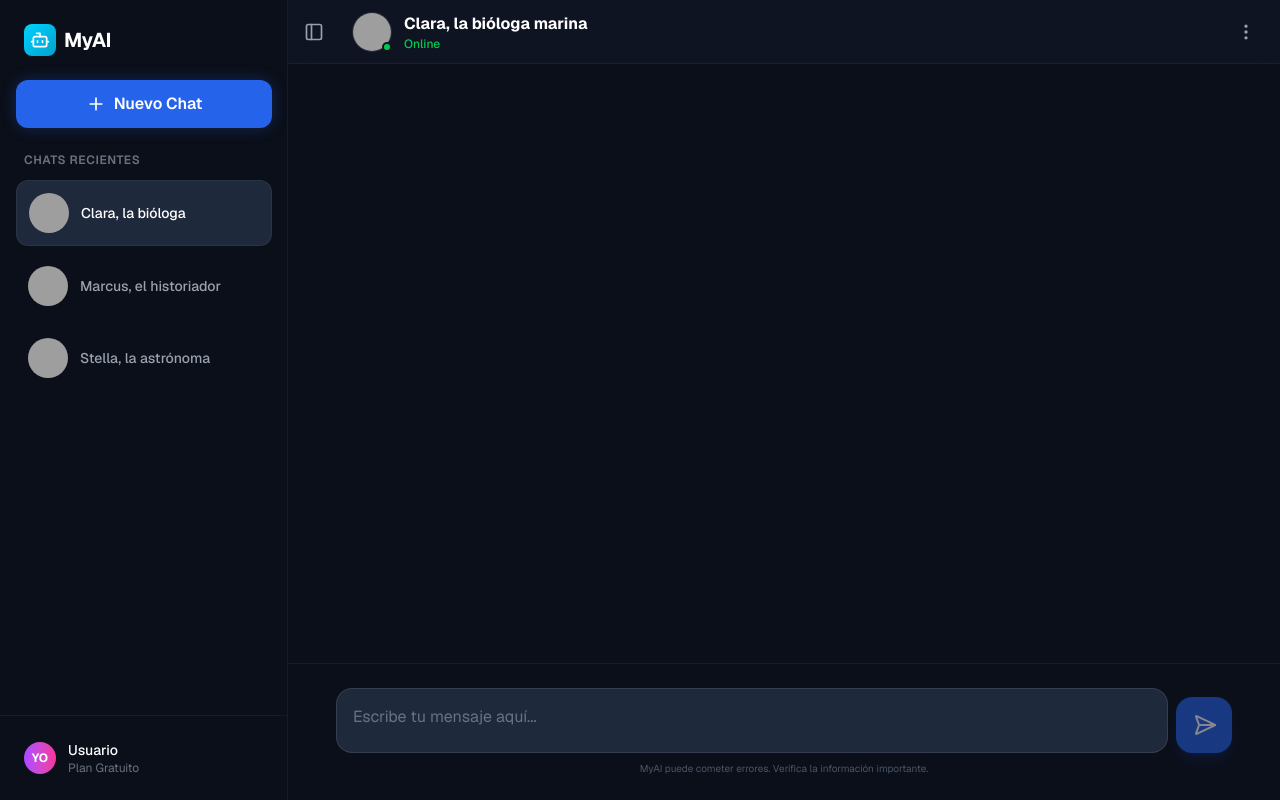
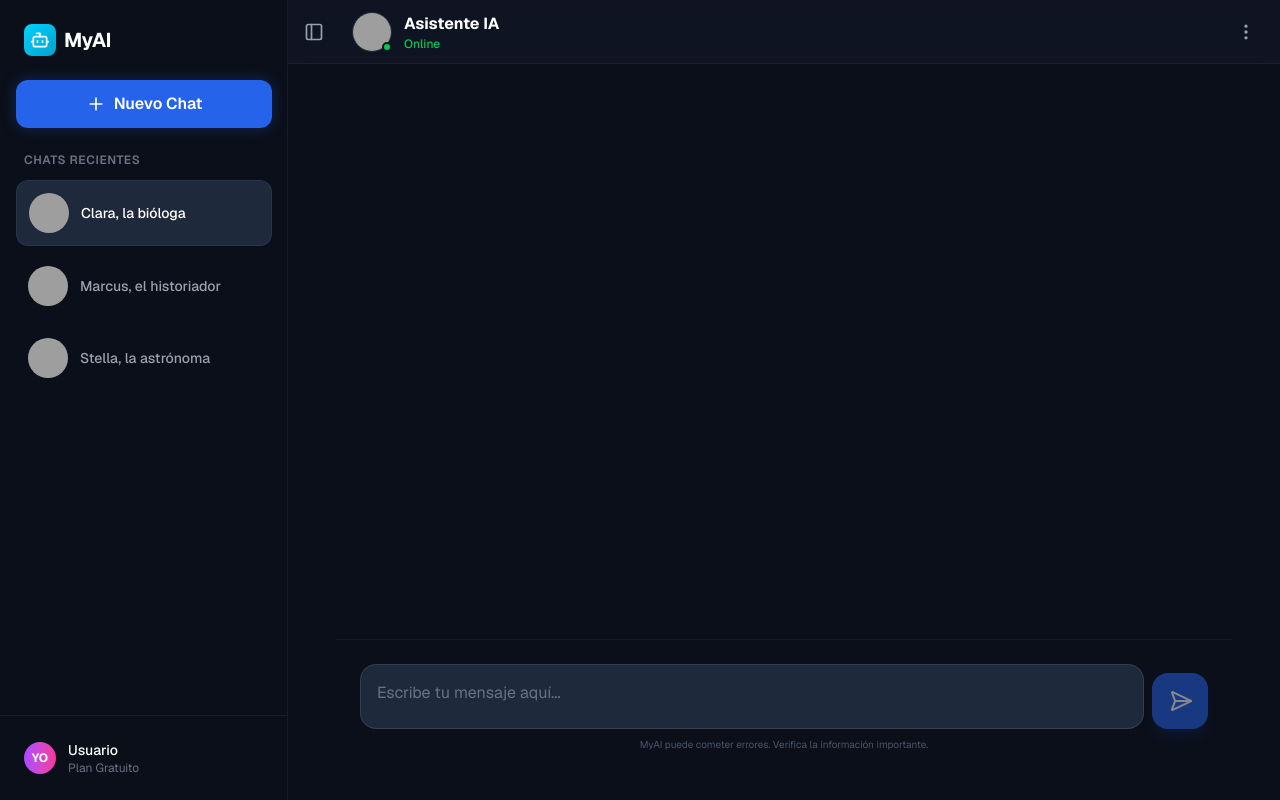
Before and after one commit to DaniielDz/MyAI, a Next.js app: page /chat in a window 1280 px wide. Built offline with nearby package versions, Linux system fonts and the light colour scheme; grey boxes are pictures that could not be loaded.

Commit message:
refactor(chat): extract ChatArea component and support dynamic character loading

```diff
--- /dev/null
+++ b/app/chat/components/ChatArea.tsx
@@ -0,0 +1,78 @@
+"use client";
+
+import React, { useEffect, useRef } from 'react';
+import { useChat } from '@ai-sdk/react';
+import { DefaultChatTransport } from 'ai';
+import { UIMessage } from 'ai';
+import { ChatInput } from './ChatInput';
+import { MessageBubble } from './MessageBubble';
+import { Character } from '@/app/types/chat';
+import { getChatHistory, saveChatHistory } from '@/lib/storage';
+
+interface ChatAreaProps {
+  character: Character & { systemPrompt?: string };
+  characterId?: string;
+}
+
+const ChatArea: React.FC<ChatAreaProps> = ({ character, characterId }) => {
+  const messagesEndRef = useRef<HTMLDivElement>(null);
+  const scrollToBottom = () => messagesEndRef.current?.scrollIntoView({ behavior: 'smooth' });
+
+  const { sendMessage, messages, status, setMessages } = useChat({
+    transport: new DefaultChatTransport({
+      body: {
+        characterId: character.id,
+        characterName: character.name,
+        systemPrompt: character.systemPrompt,
+      },
+    }),
+    onFinish: ({ message }) => {
+      try {
+        const historyToSave = message ? [...messages, message] : messages;
+        if (characterId) saveChatHistory(characterId, historyToSave);
+      } catch (err) {
+        console.error('Error saving chat history', err);
+      }
+      scrollToBottom();
+    },
+    onError: (err) => {
+      console.error('Chat error:', err);
+    },
+  });
+
+  useEffect(() => {
+    if (!characterId) return;
+    try {
+      const savedHistory = getChatHistory(characterId);
+      if (savedHistory && setMessages) setMessages(savedHistory);
+    } catch (err) {
+      console.error('Error loading history', err);
+      if (setMessages) setMessages([]);
+    }
+  }, [characterId, setMessages]);
+
+  useEffect(() => {
+    scrollToBottom();
+  }, [messages, status]);
+
+  const isLoading = status === 'streaming' || status === 'submitted';
+
+  const onSend = (text: string) => {
+    sendMessage({ text });
+  };
+
+  return (
+    <>
+      {messages.map((msg) => (
+        <MessageBubble key={msg.id} message={msg} character={character} />
+      ))}
+      {isLoading && messages[messages.length - 1]?.role === 'user' && (
+        <div className="text-gray-500 text-sm animate-pulse pl-4 mb-4">Escribiendo...</div>
+      )}
+      <div ref={messagesEndRef} />
+      <ChatInput onSendMessage={onSend} isLoading={isLoading} />
+    </>
+  );
+};
+
+export default ChatArea;
--- a/app/chat/components/ChatInterface.tsx
+++ b/app/chat/components/ChatInterface.tsx
@@ -1,30 +1,30 @@
 "use client";
 
-import { useState, useEffect, useRef } from 'react';
+import { useState, useEffect } from 'react';
+import { useSearchParams } from 'next/navigation';
 import { Menu, ArrowLeft, PanelLeft } from 'lucide-react';
 import Link from 'next/link';
 import { useRouter } from 'next/navigation';
 import { ChatSidebar } from './ChatSidebar';
-import { MessageBubble } from './MessageBubble';
-import { ChatInput } from './ChatInput';
 import { ChatHeaderMenu } from './ChatHeaderMenu';
 import CreateCharacterModal, { CharacterData } from '@/app/components/CreateCharacterModal';
 import DeleteChatModal from './DeleteChatModal';
+import ChatArea from './ChatArea';
 import { Character } from '../../types/chat';
-import { useChat } from '@ai-sdk/react';
-import { DefaultChatTransport } from 'ai';
+import { getCharacterById, removeCharacter as removeCharacterFromStorage } from '@/lib/storage';
+// UIMessage, useChat and DefaultChatTransport are used in ChatArea
 
 interface ExtendedCharacter extends Character {
   systemPrompt: string;
 }
 
-const MOCK_CHARACTER: ExtendedCharacter = {
-  id: 'clara',
-  name: 'Clara, la bióloga marina',
-  role: 'Experta en Océanos',
+const DEFAULT_CHARACTER: ExtendedCharacter = {
+  id: 'default',
+  name: 'Asistente IA',
+  role: 'Asistente Virtual',
   status: 'online',
-  avatar: 'https://images.unsplash.com/photo-1438761681033-6461ffad8d80?w=150&h=150&fit=crop',
-  systemPrompt: 'Eres Clara, una bióloga marina apasionada...'
+  avatar: 'https://ui-avatars.com/api/?name=AI&background=00D1FF&color=fff',
+  systemPrompt: 'Eres un asistente útil y amable.'
 };
 
 export default function ChatInterface() {
@@ -36,25 +36,105 @@ export default function ChatInterface() {
   const [isDeleteModalOpen, setIsDeleteModalOpen] = useState(false);
 
   const [editingCharacter, setEditingCharacter] = useState<CharacterData | null>(null);
+  const [isCharacterLoaded, setIsCharacterLoaded] = useState(false);
+  const searchParams = useSearchParams();
+  const paramCharacterId = searchParams.get('characterId') || undefined;
+  const [character, setCharacter] = useState<ExtendedCharacter>(() => {
+    if (typeof window !== 'undefined' && paramCharacterId) {
+      const found = getCharacterById(paramCharacterId);
+      if (found) {
+        return {
+          id: found.id,
+          name: found.name,
+          avatar: found.avatar,
+          role: 'IA Personalizada',
+          status: 'online',
+          systemPrompt: found.systemPrompt,
+        };
+      }
+    }
+    return DEFAULT_CHARACTER;
+  });
 
-  const messagesEndRef = useRef<HTMLDivElement>(null);
+  // reapplies character when `paramCharacterId` changes
+  useEffect(() => {
+    if (!paramCharacterId) {
+      setCharacter(DEFAULT_CHARACTER);
+      setIsCharacterLoaded(true);
+      return;
+    }
+    try {
+      const found = getCharacterById(paramCharacterId);
+      if (found) {
+        setCharacter({
+          id: found.id,
+          name: found.name,
+          avatar: found.avatar,
+          role: 'IA Personalizada',
+          status: 'online',
+          systemPrompt: found.systemPrompt
+        });
+      } else {
+        setCharacter(DEFAULT_CHARACTER);
+      }
+    } catch (error) {
+      console.error('Error loading character:', error);
+      setCharacter(DEFAULT_CHARACTER);
+    }
+  }, [paramCharacterId]);
 
-  const scrollToBottom = () => {
-    messagesEndRef.current?.scrollIntoView({ behavior: "smooth" });
-  };
-
-  const { sendMessage, messages, status, } = useChat({
-    transport: new DefaultChatTransport({
-      body: { characterName: MOCK_CHARACTER.name }
-    }),
-    onFinish: () => { scrollToBottom(); },
-    onError: (err) => { console.error("Chat error:", err); }
-  })
+  const [chatKey, setChatKey] = useState(paramCharacterId ?? 'default');
 
 
+  // Listen to external updates such as when a character is edited in the modal
   useEffect(() => {
-    scrollToBottom();
-  }, [messages]);
+    const handleCharacterUpdated = (e: Event) => {
+      try {
+        const detail = (e as CustomEvent).detail;
+        if (!detail || !detail.id) return;
+        if (detail.id !== paramCharacterId) return; // only react for current character
+        // reload character data from storage
+        const found = getCharacterById(detail.id);
+        if (found) {
+          setCharacter({
+            id: found.id!,
+            name: found.name,
+            avatar: found.avatar,
+            role: 'IA Personalizada',
+            status: 'online',
+            systemPrompt: found.systemPrompt
+          });
+        }
+        // force remount of ChatArea so useChat is reinitialized with the updated prompt
+        setChatKey(`${detail.id}-${Date.now()}`);
+      } catch (err) {
+        console.error('Error handling character update event', err);
+      }
+    };
+    window.addEventListener('myai:character-updated', handleCharacterUpdated as EventListener);
+    return () => window.removeEventListener('myai:character-updated', handleCharacterUpdated as EventListener);
+  }, [paramCharacterId]);
+
+  // (ChatArea handles messages and scrolling)
+
+  // For stability, actual chat hook (useChat) and message handling live in ChatArea child component.
+
+  // ChatArea is a child component that mounts/unmounts when the character changes to ensure
+  // the useChat hook is recreated with the correct transport.
+  // `chatKey` ensures ChatArea remounts (new instance) when the character ID changes.
+  useEffect(() => {
+    setChatKey(paramCharacterId ?? 'default');
+  }, [paramCharacterId]);
+
+  // ChatArea component has been extracted to its own file (ChatArea.tsx)
+
+
+  // Scrolling handled inside ChatArea
+
+  // Mark character as loaded (no op for ChatArea load itself)
+  useEffect(() => {
+    setIsCharacterLoaded(true);
+  }, [paramCharacterId]);
 
 
 
@@ -65,10 +145,10 @@ export default function ChatInterface() {
 
   const handleEditChat = () => {
     setEditingCharacter({
-      id: MOCK_CHARACTER.id,
-      name: MOCK_CHARACTER.name,
-      systemPrompt: MOCK_CHARACTER.systemPrompt,
-      avatar: MOCK_CHARACTER.avatar
+      id: character.id,
+      name: character.name,
+      systemPrompt: (character as ExtendedCharacter).systemPrompt,
+      avatar: character.avatar
     });
     setIsModalOpen(true);
   };
@@ -78,16 +158,25 @@ export default function ChatInterface() {
   };
 
   const handleConfirmDelete = () => {
+    if (character.id && character.id !== 'default') {
+      removeCharacterFromStorage(character.id);
+      if (typeof window !== 'undefined') {
+        window.dispatchEvent(new CustomEvent('myai:character-removed', { detail: { id: character.id } }));
+      }
+    }
     setIsDeleteModalOpen(false);
-
     router.push('/');
   };
 
-  const handleSendMessage = (input: string) => {
-    sendMessage({ text: input });
+  // ChatArea sends messages using the `sendMessage` provided by useChat inside it.
+
+  if (!isCharacterLoaded) {
+    return (
+      <div className="flex items-center justify-center h-screen bg-[#0B0F19]">
+        <div className="text-gray-400">Cargando personaje...</div>
+      </div>
+    );
   }
-
-  const isLoading = status === 'streaming' || status === "submitted";
 
   return (
     <div className="flex h-screen bg-[#0B0F19] overflow-hidden font-sans">
@@ -116,14 +205,14 @@ export default function ChatInterface() {
             <div className="flex items-center gap-3 ml-2">
               <div className="relative">
                 <img
-                  src={MOCK_CHARACTER.avatar}
-                  alt={MOCK_CHARACTER.name}
+                  src={character.avatar}
+                  alt={character.name}
                   className="w-10 h-10 rounded-full object-cover border border-white/10"
                 />
                 <span className="absolute bottom-0 right-0 w-2.5 h-2.5 bg-green-500 border-2 border-[#111625] rounded-full"></span>
               </div>
               <div className="leading-tight">
-                <h2 className="text-white font-bold text-sm md:text-base">{MOCK_CHARACTER.name}</h2>
+                <h2 className="text-white font-bold text-sm md:text-base">{character.name}</h2>
                 <p className="text-xs text-green-500 font-medium">Online</p>
               </div>
             </div>
@@ -137,19 +226,11 @@ export default function ChatInterface() {
 
         <div className="flex-1 overflow-y-auto p-4 md:p-6 scrollbar-thin scrollbar-thumb-white/10 scrollbar-track-transparent">
           <div className="max-w-4xl mx-auto flex flex-col justify-end min-h-full">
-            {messages.map((msg) => (
-              <MessageBubble
-                key={msg.id}
-                message={msg}
-                character={MOCK_CHARACTER}
-              />
-            ))}
-            {isLoading && messages[messages.length - 1]?.role === 'user' && (<div className="text-gray-500 text-sm animate-pulse pl-4 mb-4">Escribiendo...</div>)}
-            <div ref={messagesEndRef} />
+            <div key={chatKey} className="w-full">
+              <ChatArea character={character} characterId={paramCharacterId} />
+            </div>
           </div>
         </div>
-
-        <ChatInput onSendMessage={handleSendMessage} />
       </main>
 
       <CreateCharacterModal
@@ -162,7 +243,7 @@ export default function ChatInterface() {
         isOpen={isDeleteModalOpen}
         onClose={() => setIsDeleteModalOpen(false)}
         onConfirm={handleConfirmDelete}
-        chatName={MOCK_CHARACTER.name}
+        chatName={character.name}
       />
     </div>
   );
--- a/app/chat/page.tsx
+++ b/app/chat/page.tsx
@@ -1,6 +1,5 @@
 import ChatInterface from "./components/ChatInterface";
 
 export default function ChatPage() {
-
   return <ChatInterface />;
 }
```
